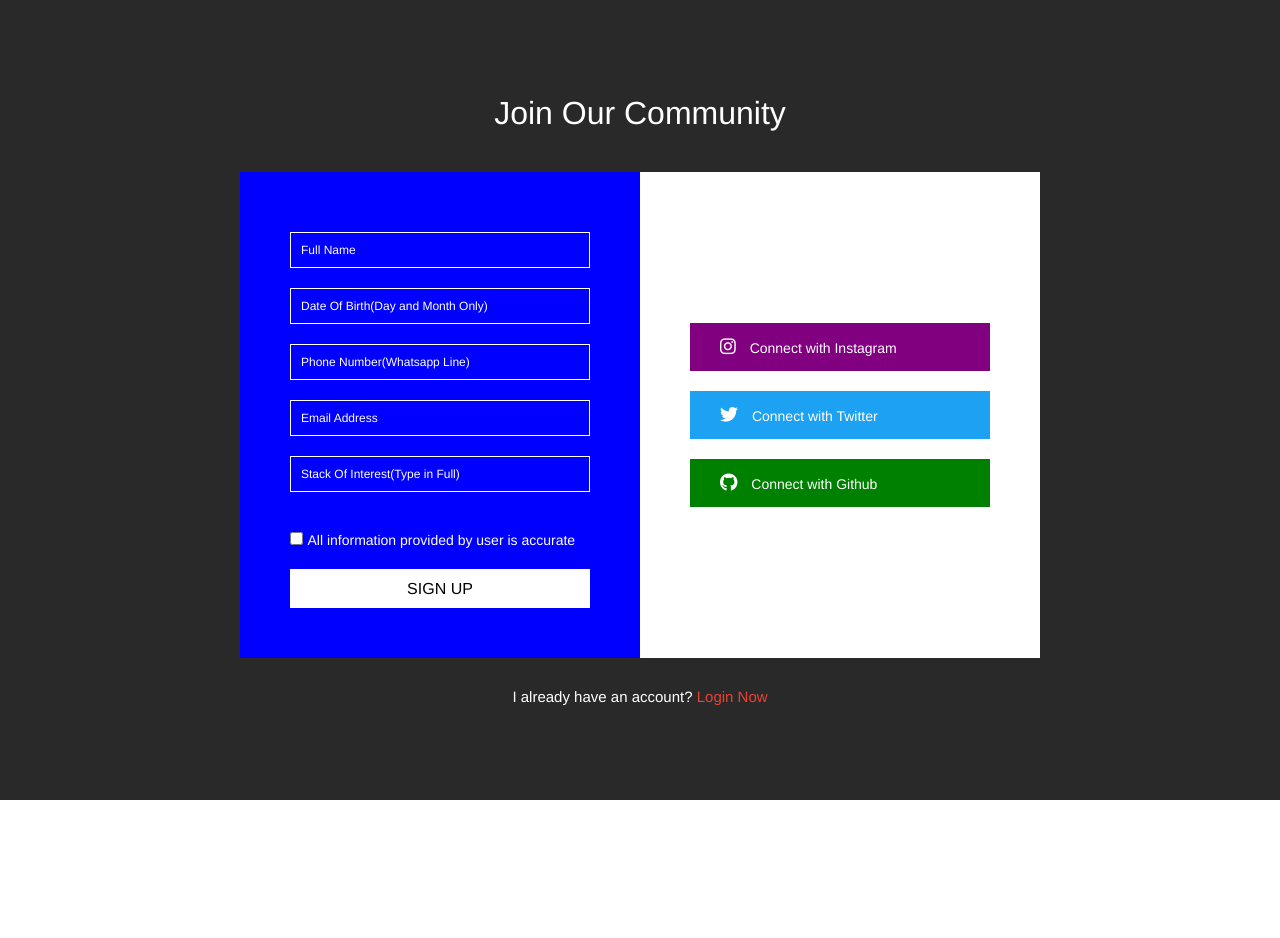
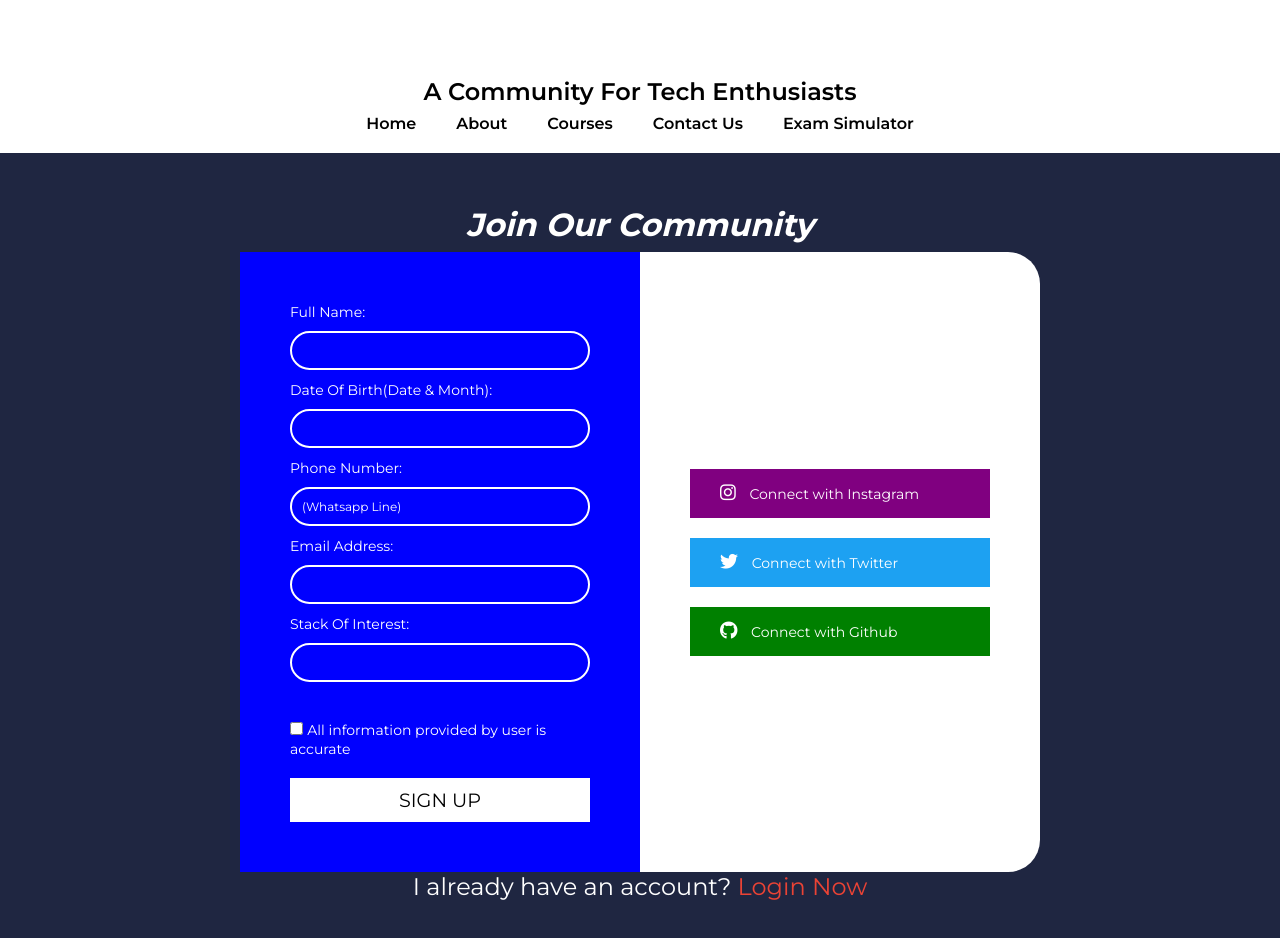
Before and after one commit to princewill2001/SignUP-Prototype, a plain HTML site: page Index.html in a window 1280 px wide. Before the commit the page ends 800 px from the top, so only its background shows below. Drawn offline with Linux system fonts and the light colour scheme.

Commit message:
Second Commit

```diff
--- a/Index.html
+++ b/Index.html
@@ -1,38 +1,79 @@
 <!DOCTYPE html>
-<html lang="en" lang="en">
+<html lang="en">
+
 <head>
-    <meta charset="utf-8">
-    <meta http-equiv="X-UA-Compatible" content="IE=edge">
+    <meta charset="UTF-8">
     <meta name="viewport" content="width=device-width, initial-scale=1.0">
-    <title>SIGN UP - RUN TECH SPACE</title>
-    <link rel = "stylesheet" href="style.css">
+    <title>RUN TECH SPACE Sign Up Form | Made By Princewill Williams</title>
+
+    <!-- ****** LINK TO OUR CSS FILE ******-->
+    <link rel="stylesheet" href="./css/style.css">
+
+    <!-- ****** LINK TO OUR FONT AWESOME FILE ******-->
     <script src="https://kit.fontawesome.com/29a75f51aa.js" crossorigin="anonymous"></script>
+
+    <!-- ****** LINK TO OUR FAVICON *****-->
+    <link rel="icon" type="image/x-icon" href="/images/icon.png">
 </head>
+
 <body>
+    <header>
+        <div class="header__info">
+            <h1>WELCOME TO RUN TECH SPACE</h1>
+            <p>A Community For Tech Enthusiasts</p>
+        </div>
+        <nav>
+            <div class="nav__container">
+                <ul class="nav__menu">
+                    <li><a href="https://runtechspace.com">Home</a></li>
+                    <li><a href="#">About</a></li>
+                    <li><a href="#">Courses</a></li>
+                    <li><a href="#">Contact Us</a></li>
+                    <li><a href="https://runtechspace.vercel.app/">Exam Simulator</a></li>
+                </ul>
+            </div>
+        </nav>
+    </header>
+    <!--***************** END OF NAVBAR ************-->
     <div class="hero">
         <h1>Join Our Community</h1>
-        <div class="signup-box">
+        <div class="signup-box"> <!--This is the container for the sign up form-->
             <div class="left-box">
-                <!--This is for the body of the sign up form-->
-                    <form>
-                        <input type="text" placeholder="Full Name" required class="input-box">
-                        <input type="text" placeholder="Date Of Birth(Day and Month Only)" required class="input-box">
-                        <input type="text" placeholder="Phone Number(Whatsapp Line)" required class="input-box">
-                        <input type="email" placeholder="Email Address" required class="input-box">
-                        <input type="text" placeholder="Stack Of Interest(Type in Full)" required class="input-box">
+                <!--This is for the body of the sign up(for the left hand side) form-->
+                <form action="/my-handling-form-page" method="post">
+                    <label for="user">Full Name: </label>
+                    <input type="text" required class="input-box">
+                    <label for="dob">Date Of Birth(Date & Month): </label>
+                    <input type="text" required class="input-box">
+                    <label for="num">Phone Number: </label>
+                    <input type="text" placeholder="(Whatsapp Line)" required class="input-box">
+                    <label for="email">Email Address: </label>
+                    <input type="email" required class="input-box">
+                    <label for="stacks">Stack Of Interest: </label>
+                    <input list="stackOptions" required class="input-box">
+                    <datalist id="stackOptions">
+                        <option value="Frontend Development">
+                        <option value="Backend Development">
+                        <option value="Data Science/Machine Learning">
+                        <option value="Cybersecurity">
+                        <option value="Data Analysis">
+                    </datalist>
                     <input type="checkbox" id="terms">
                     <label for="terms">All information provided by user is accurate</label>
-                        <button type="submit">SIGN UP <span>&#x27f6;</span></button>
+                    <button type="submit">SIGN UP<span>&#x27f6;</span></button>
                 </form>
-                    <!--This is the closing for the form--> <!--This is the nicest nigga in the world, do not look any further-->
+                <!--This is the closing for the form-->
             </div>
+            <!--This is the right side of the form, I added hyperlinks to the various social media pages-->
             <div class="right-box">
-                    <a href="" class="ig-link"><i class="fa-brands fa-instagram"></i> Connect with  Instagram</a>
-                    <a href="" class="tw-link"><i class="fa-brands fa-twitter"></i> Connect with  Twitter</a>
-                    <a href="" class="gb-link"><i class="fa-brands fa-github"></i> Connect with  Github</a>
+                <a href="https://www.instagram.com/runtechspace/" class="ig-link"><i class="fab fa-instagram"></i>
+                    Connect with Instagram</a>
+                <a href="https://x.com/RunTechSpace_?s=20" class="tw-link"><i class="fab fa-twitter"></i> Connect with
+                    Twitter</a>
+                <a href="#" class="gb-link"><i class="fab fa-github"></i> Connect with Github</a>
             </div>
         </div>
-        <p class="login-msg">I already have an account? <a href=#">Login Now</a></p>
+        <p class="login-msg">I already have an account? <a href="login.html">Login Now</a></p>
     </div>
 
 </body>
--- /dev/null
+++ b/css/style.css
@@ -0,0 +1,279 @@
+@import url('https://fonts.googleapis.com/css2?family=Outfit:wght@400;800&display=swap');
+@import url('https://fonts.googleapis.com/css2?family=Montserrat:wght@300;400;500;600;700;800;900&family=Open+Sans:wght@300;400;500;600;700&family=Outfit:wght@400;800&family=Playfair+Display:wght@400;500;600;700;800&family=Plus+Jakarta+Sans:wght@400;500;600;700;800&display=swap');
+
+
+* {
+    margin: 0;
+    padding: 0;
+    font-family: 'Montserrat', system-ui, -apple-system, BlinkMacSystemFont, 'Segoe UI', Roboto, Oxygen, Ubuntu, Cantarell, 'Open Sans', 'Helvetica Neue', sans-serif;
+    box-sizing: border-box;
+    text-decoration: none;
+}
+
+:root {
+    --color-bg: #1f2641;
+    --container-width-lg: 80%;
+    --color-header-text: #fff;
+}
+
+body {
+    background-color: var(--color-bg);
+}
+
+/***** HEADER SECTION *****/
+header {
+    background-color: #fff;
+    padding: 20px 0;
+    text-align: center;
+    justify-content: space-evenly;
+    color: var(--color-header-text);
+    font-weight: 600;
+    margin-bottom: 2rem;
+}
+
+.header__info h1 {
+    font-size: 2.5rem;
+}
+
+.header__info p {
+    margin: 0.5rem 0;
+    font-size: 1.5rem;
+    color: black;
+}
+
+/***** CSS FOR NAVIGATION BAR  *****/
+.nav {
+    font-weight: 500;
+}
+
+.nav__container {
+    width: 100%;
+    max-width: 1200px;
+    margin: 0 auto;
+    padding: 0 20px;
+}
+
+.nav__menu {
+    list-style-type: none;
+    display: flex;
+    justify-content: center;
+    padding: 0;
+}
+
+.nav__menu li {
+    margin: 0;
+}
+
+.nav__menu a {
+    text-decoration: none;
+    color: black;
+    padding: 10px 20px;
+    border-radius: 1.2rem;
+    transition: background-color 0.3s ease;
+}
+
+.nav__menu a:hover {
+    background-color: var(--color-bg);
+}
+
+.hero {
+    width: 100%;
+    display: flex;
+    align-items: center;
+    justify-content: center;
+    flex-direction: column;
+    border-radius: 2.5rem;
+    padding: 1.25rem;
+}
+
+
+
+.hero h1 {
+    color: #fff;
+    font-weight: 700;
+    font-style: italic;
+    margin-bottom: 0.5rem;
+    display: flex;
+    justify-content: center;
+}
+
+.signup-box {
+    display: flex;
+    align-items: center;
+    flex-wrap: wrap;
+    width: 90%;
+    max-width: 50em;
+    background: #fff;
+    border-radius: 2rem;
+}
+
+.left-box {
+    padding: 50px;
+    background: blue;
+    flex-basis: 50%;
+    flex-grow: 1;
+    color: #fff;
+}
+
+.right-box {
+    padding: 50px;
+    flex-basis: 50%;
+    flex-grow: 1;
+}
+
+
+.input-box {
+    width: 100%;
+    padding: 10px;
+    margin: 10px 0;
+    border: 2px solid #fff;
+    outline: none;
+    color: #fff;
+    font-size: 12px;
+    background: transparent;
+    border-radius: 40px;
+}
+
+::placeholder {
+    color: #fff;
+}
+
+input[type=checkbox] {
+    margin-top: 30px;
+}
+
+.left-box label {
+    font-size: 14px;
+}
+
+.left-box button {
+    width: 100%;
+    background: #fff;
+    padding: 10px;
+    border: 0;
+    outline: none;
+    font-size: 16px;
+    font-size: 1.2rem;
+    margin-top: 20px;
+    cursor: pointer;
+    transition: 0.5s;
+    display: flex;
+    align-items: center;
+    justify-content: center;
+}
+
+.left-box button:hover {
+    font-weight: 500;
+    background: #000;
+    color: #fff;
+}
+
+.left-box button span {
+    display: inline-block;
+    width: 0px;
+    overflow: hidden;
+    transition: width 0.5s;
+}
+
+/*** HOVER EFFECT FOR THE SIGN UP BUTTON ***/
+.left-box button:hover span {
+    width: 30px;
+}
+
+.right-box a {
+    display: block;
+    width: 100%;
+    margin: 20px 0;
+    min-width: 250px;
+    color: #fff;
+    font-size: 14px;
+    padding: 15px 30px;
+    text-decoration: none;
+}
+
+/* Styles for the right box */
+.right-box a i {
+    font-size: 18px;
+    margin-right: 10px;
+}
+
+/* This is for the Ig icon */
+.ig-link {
+    background: purple;
+}
+
+/* This is for the twitter icon */
+.tw-link {
+    background: #1da1f2;
+}
+
+/* This is for the Github icon */
+.gb-link {
+    background: green;
+}
+
+/* Login button */
+.login-msg {
+    color: #fff;
+    margin-bottom: 1.5rem;
+    font-size: 1.5em;
+}
+
+/* Login button color */
+.login-msg a {
+    color: #ea4335;
+    text-decoration: none;
+    text-decoration: solid;
+}
+
+
+/******* MEDIA QUERIES *******/
+/* CSS for Header */
+/* (existing styles remain unchanged) */
+
+@media screen and (max-width: 768px) {
+    .header__info h1 {
+        font-size: 2rem;
+        /* Adjust font size for smaller screens */
+    }
+
+    .header__info p {
+        font-size: 1.2rem;
+        /* Adjust font size for smaller screens */
+    }
+}
+
+/* CSS for Navigation Bar */
+/* (existing styles remain unchanged) */
+
+/* CSS for Hero Section */
+/* (existing styles remain unchanged) */
+
+@media screen and (max-width: 768px) {
+    .signup-box {
+        width: 95%;
+        /* Adjust width for smaller screens */
+        max-width: 90%;
+        /* Adjust max-width for smaller screens */
+    }
+
+    .left-box,
+    .right-box {
+        flex-basis: 100%;
+        /* Full width for smaller screens */
+        padding: 20px;
+        /* Adjust padding for smaller screens */
+    }
+
+    .input-box {
+        font-size: 14px;
+        /* Adjust font size for smaller screens */
+    }
+
+    .login-msg {
+        font-size: 1.2rem;
+        /* Adjust font size for smaller screens */
+    }
+}
+
+/* Other existing styles remain unchanged */
--- a/style.css
+++ /dev/null
@@ -1,150 +0,0 @@
-*{
-    margin: 0;
-    padding: 0;
-    font-family: 'Franklin Gothic Medium', 'Arial Narrow', Arial, sans-serif;
-    box-sizing: border-box;
-}
-
-
-.hero{
-    width: 100%;
-    min-height: 100vh;
-    background: #292929;
-    display: flex;
-    align-items: center;
-    justify-content: center;
-    flex-direction: column;
-}
-
-.hero h1{
-    color: #fff;
-    font-weight: 500;
-    margin-bottom: 40px;
-    display: flex;
-    justify-content: center;
-}
-
-.signup-box{
-    display: flex;
-    align-items: center;
-    flex-wrap: wrap;
-    width: 90%;
-    max-width: 800px;
-    background: #fff;
-}
-
-.left-box{
-    padding: 50px;
-    background: blue;
-    flex-basis: 50%;
-    flex-grow: 1;
-    color: #fff;
-}
-
-.right-box{
-    padding: 50px;
-    flex-basis: 50%;
-    flex-grow: 1;
-}
-
-
-.input-box{
-    width: 100%;
-    padding: 10px;
-    margin: 10px 0;
-    border: 1px solid #fff;
-    outline: none;
-    color: #fff;
-    font-size: 12px;
-    background: transparent;
-}
-
-::placeholder{
-    color: #fff;
-}
-
-input[type =checkbox]{
-    margin-top: 30px;
-}
-
-.left-box label{
-    font-size: 14px;
-}
-
-.left-box button{
-    width: 100%;
-    background: #fff;
-    padding: 10px;
-    border: 0;
-    outline: none;
-    font-size: 16px;
-    margin-top: 20px;
-    cursor: pointer;
-    transition: background 0.5s;
-    display: flex;
-    align-items: center;
-    justify-content: center;
-}
-
-.left-box button:hover{
-    font-weight: 500;
-    background: #000;
-    color: #fff;
-}
-
-.left-box button span{
-    display: inline-block;
-    width: 0px;
-    overflow: hidden;
-    transition: width 0.5s;
-}
-
-/* Hover effect for the left sign up button */
-.left-box button:hover span{
-    width: 30px;
-}
-
-
-.right-box a{
-    display: block;
-    width: 100%;
-    margin: 20px 0;
-    min-width: 250px;
-    color: #fff;
-    font-size: 14px;
-    padding: 15px 30px;
-    text-decoration: none;
-}
-
-/* Styles for the right box */
-.right-box a i{
-    font-size: 18px;
-    margin-right: 10px;
-}
-
-/* This is for the Ig icon */
-.ig-link{
-    background: purple;
-}
-
-/* This is for the twitter icon */
-.tw-link{
-    background: #1da1f2;
-}
-
-/* This is for the Github icon */
-.gb-link{
-    background: green;
-}
-
-/* Login button */
-.login-msg{
-    color: #fff;
-    margin-top: 30px;
-    font-size: 15px;
-}
-
-.login-msg a{
-    color: #ea4335;
-    text-decoration: none;
-}
```
Also changed, not shown: login.html (added, +12 -0 lines), images/background.png (added), images/icon.png (added), images/logo 2.PNG (added), images/run tech space q-03.jpg (added). Lines whose indentation alone changed are shown as unchanged.
